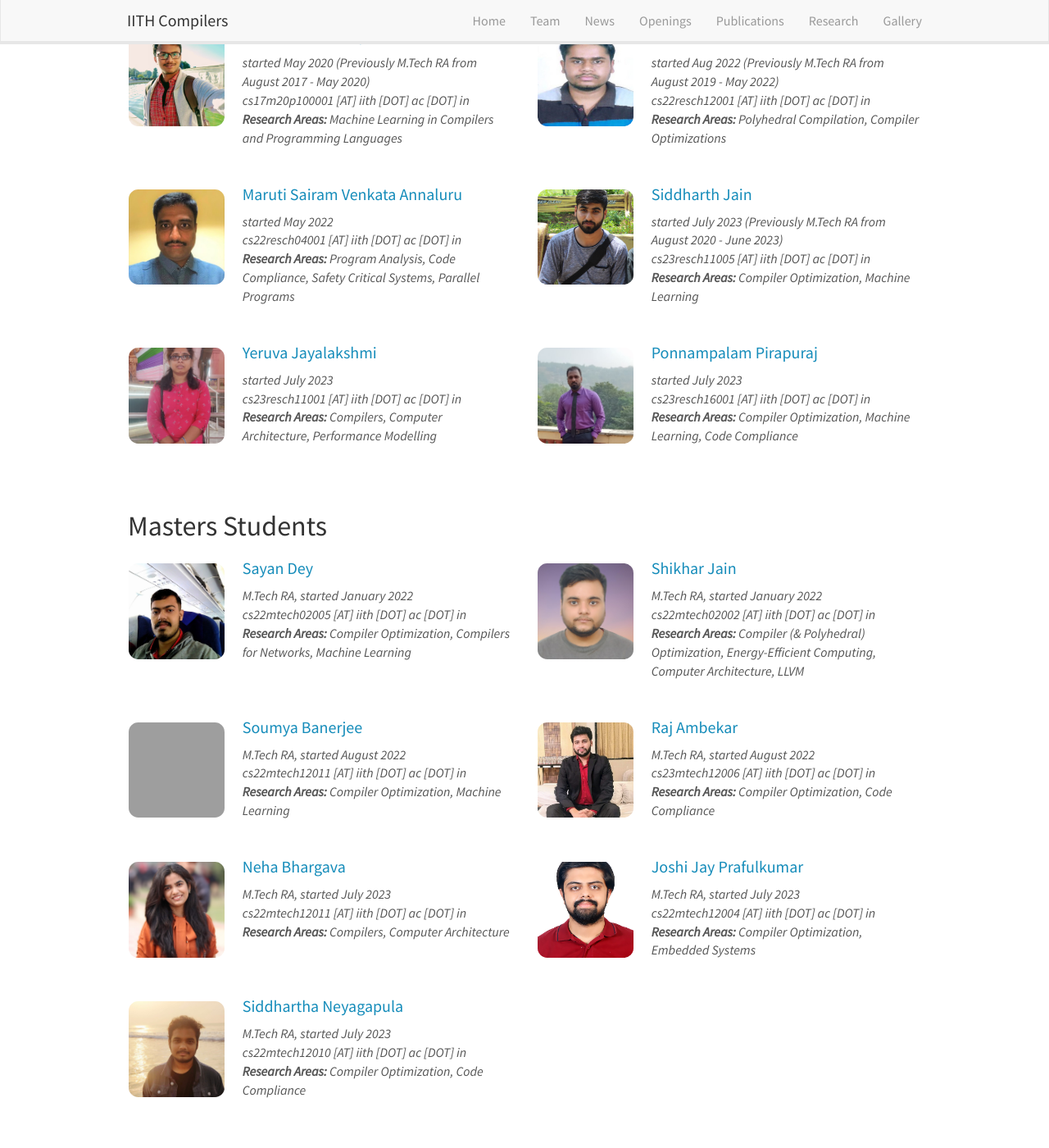
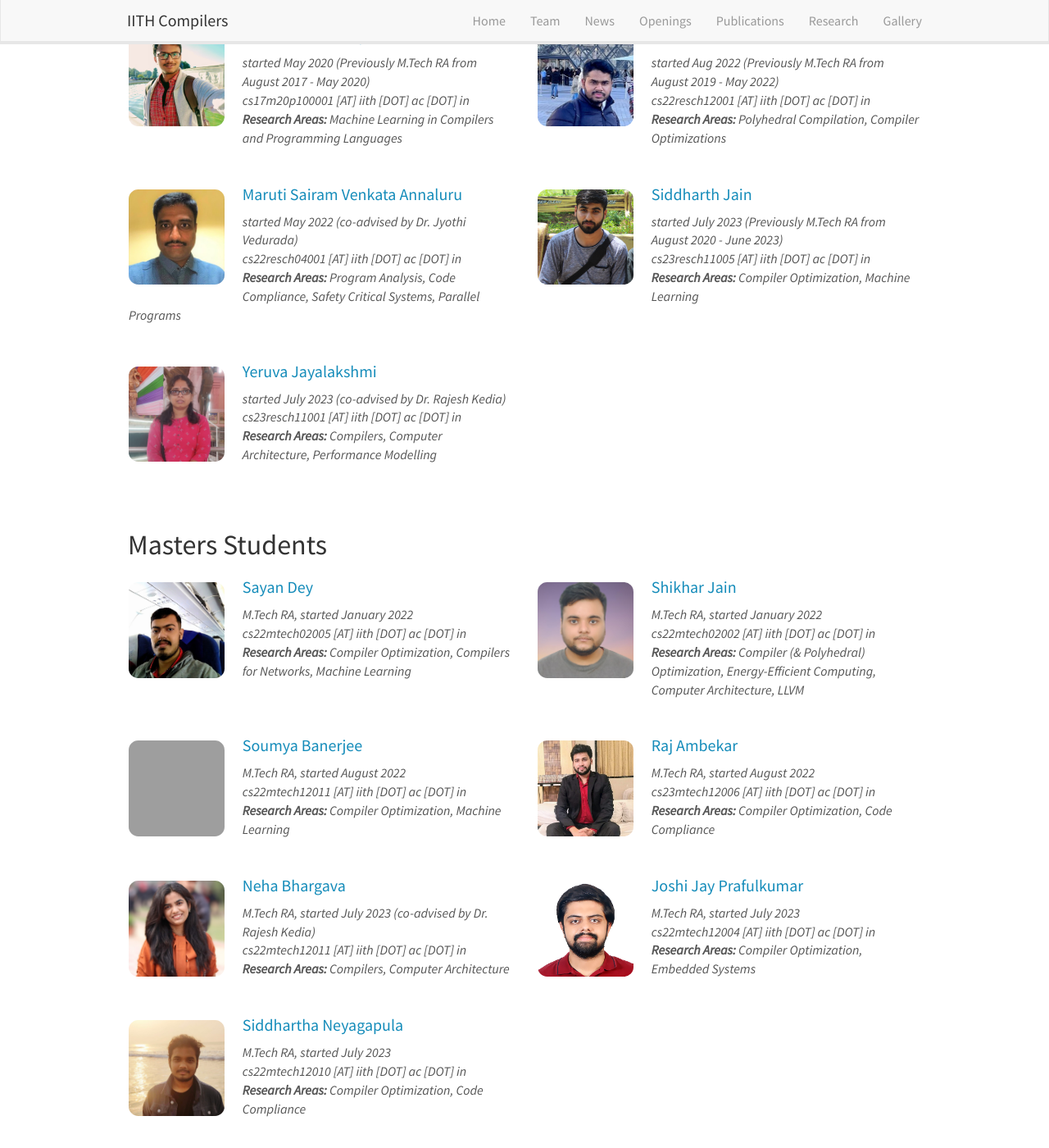
Before and after one commit to utpalbora/compilers.cse.iith.ac.in, a Jekyll site: the page built from _pages/team.md, in a window 1280 px wide and 1400 px high, scrolled down 619 px. Shown: the whole window at 82% size. Built offline with Jekyll 4.4.1, drawn with Linux system fonts in a browser that asks for light colours; nearby versions of some CDN libraries; grey boxes are pictures that could not be loaded.

Commit message:
Merge changes, conflicts resolved

```diff
--- a/_data/news.yml
+++ b/_data/news.yml
@@ -1,3 +1,9 @@
+- date: 2023-10-27
+  status: "Long term Research Internship Positions"
+  new: "false"
+  url: "../internships_dec/"
+  headline: "Long term Research Internship Positions starting Dec 2023 in our group"
+
 - date: 2023-05-04
   status: "Successful PhD thesis defence of Shalini Jain"
   new: "false"
--- a/_data/team_members.yml
+++ b/_data/team_members.yml
@@ -60,7 +60,7 @@
     value: 1
     link: https://github.com/msvannaluru
   photo: maruti.jpg
-  info: started May 2022
+  info: started May 2022 (co-advised by Dr. Jyothi Vedurada)
   email: cs22resch04001 [AT] iith [DOT] ac [DOT] in
   interests: Program Analysis, Code Compliance, Safety Critical Systems, Parallel Programs
 
@@ -80,19 +80,19 @@
     value: 1
     link: https://www.linkedin.com/in/jaya-yeruva/
   photo: jayalakshmi.jpg
-  info: started July 2023
+  info: started July 2023 (co-advised by Dr. Rajesh Kedia)
   email: cs23resch11001 [AT] iith [DOT] ac [DOT] in
   interests: Compilers, Computer Architecture, Performance Modelling
 
-- name: Ponnampalam Pirapuraj
-  type: phd
-  url:
-    value: 1
-    link: https://github.com/pirapu
-  photo: pirapuraj.jpg
-  info: started July 2023
-  email: cs23resch16001 [AT] iith [DOT] ac [DOT] in
-  interests: Compiler Optimization, Machine Learning, Code Compliance
+# - name: Ponnampalam Pirapuraj
+#   type: phd
+#   url:
+#     value: 1
+#     link: https://github.com/pirapu
+#   photo: pirapuraj.jpg
+#   info: started July 2023
+#   email: cs23resch16001 [AT] iith [DOT] ac [DOT] in
+#   interests: Compiler Optimization, Machine Learning, Code Compliance
 
 # - name: Kuldeep Gautam
 #   type: mtech
@@ -170,7 +170,7 @@
     value: 1
     link: https://in.linkedin.com/in/neha-bhargava-0b8a69164
   photo: neha.jpg
-  info: M.Tech RA, started July 2023
+  info: M.Tech RA, started July 2023 (co-advised by Dr. Rajesh Kedia)
   email: cs22mtech12011 [AT] iith [DOT] ac [DOT] in
   interests: Compilers, Computer Architecture
 
```
Also changed, not shown: _pages/internships_dec.md (added, +10 -0 lines), images/teampic/jay.jpg, images/teampic/jayalakshmi.jpg, images/teampic/nilesh.jpg, images/teampic/raghavendra.jpg (deleted).
